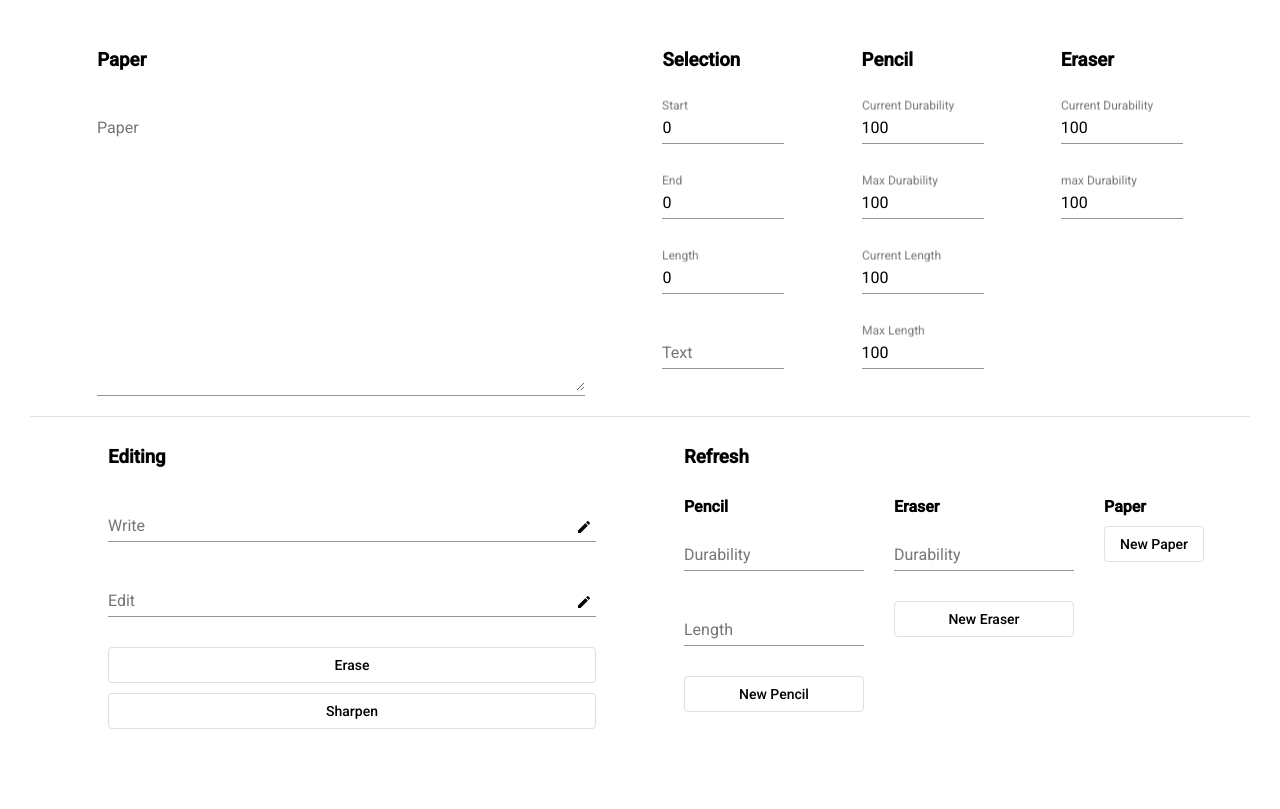
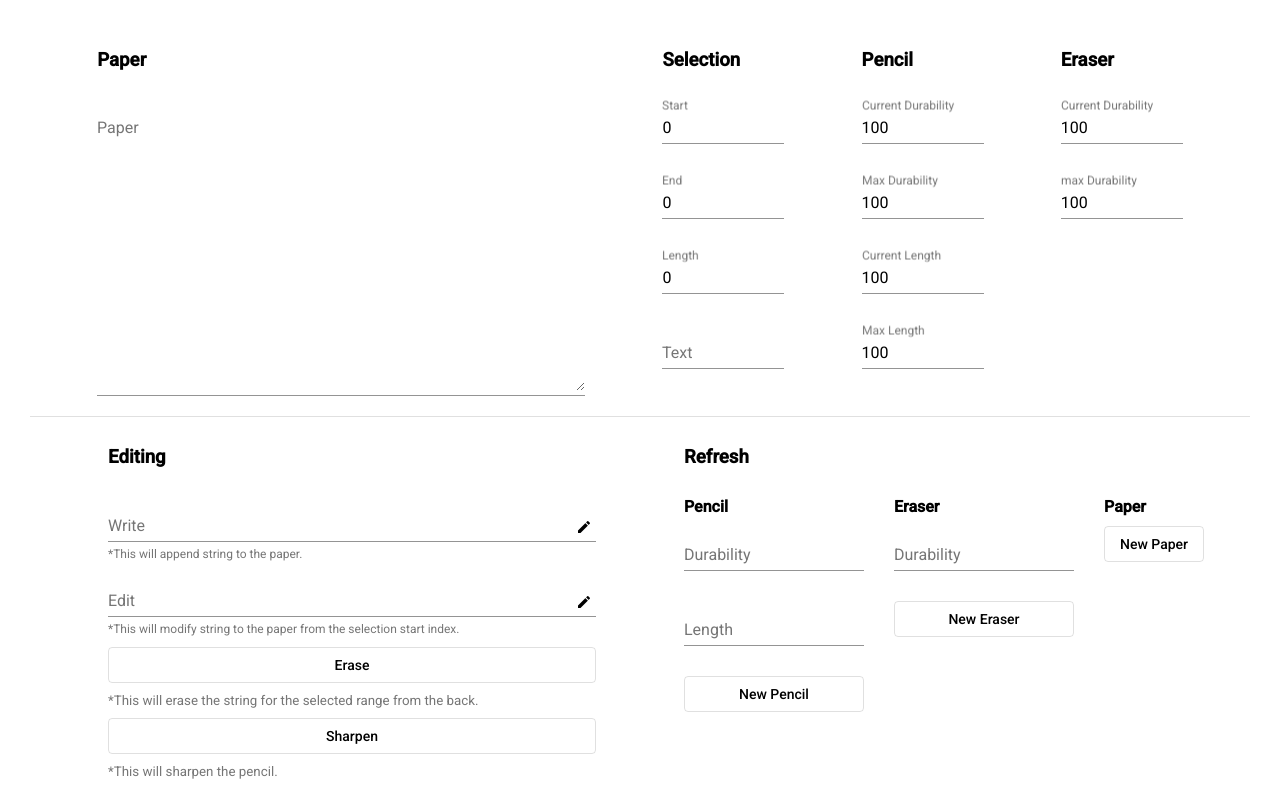
Before and after one commit to dexterityzx/angular-pencil-durability-, an Angular app: page / in a window 1280 px wide. Built offline with nearby package versions, Linux system fonts and the light colour scheme.

Commit message:
add some hints for actions

```diff
--- a/src/app/view/action/action.component.css
+++ b/src/app/view/action/action.component.css
@@ -1,3 +1,7 @@
 .container {
   width: 100%;
 }
+
+small {
+  color: #0000008a;
+}
--- a/src/app/view/action/action.component.html
+++ b/src/app/view/action/action.component.html
@@ -8,6 +8,7 @@
       <button mat-button mat-icon-button matSuffix (click)="write($event,writeInput)">
         <mat-icon>edit</mat-icon>
       </button>
+      <mat-hint>*This will append string to the paper.</mat-hint>
     </mat-form-field>
 
     <mat-form-field>
@@ -15,11 +16,14 @@
       <button mat-button mat-icon-button matSuffix (click)="edit($event,editInput)">
         <mat-icon>edit</mat-icon>
       </button>
+      <mat-hint>*This will modify string to the paper from the selection start index.</mat-hint>
     </mat-form-field>
 
     <button mat-stroked-button (click)="erase($event)">Erase</button>
+    <small>*This will erase the string for the selected range from the back.</small>
 
     <button mat-stroked-button (click)="sharpen($event)">Sharpen</button>
+    <small>*This will sharpen the pencil.</small>
   </div>
 
   <div fxLayout="column" fxLayoutGap="10px" fxFlex="40">
```
